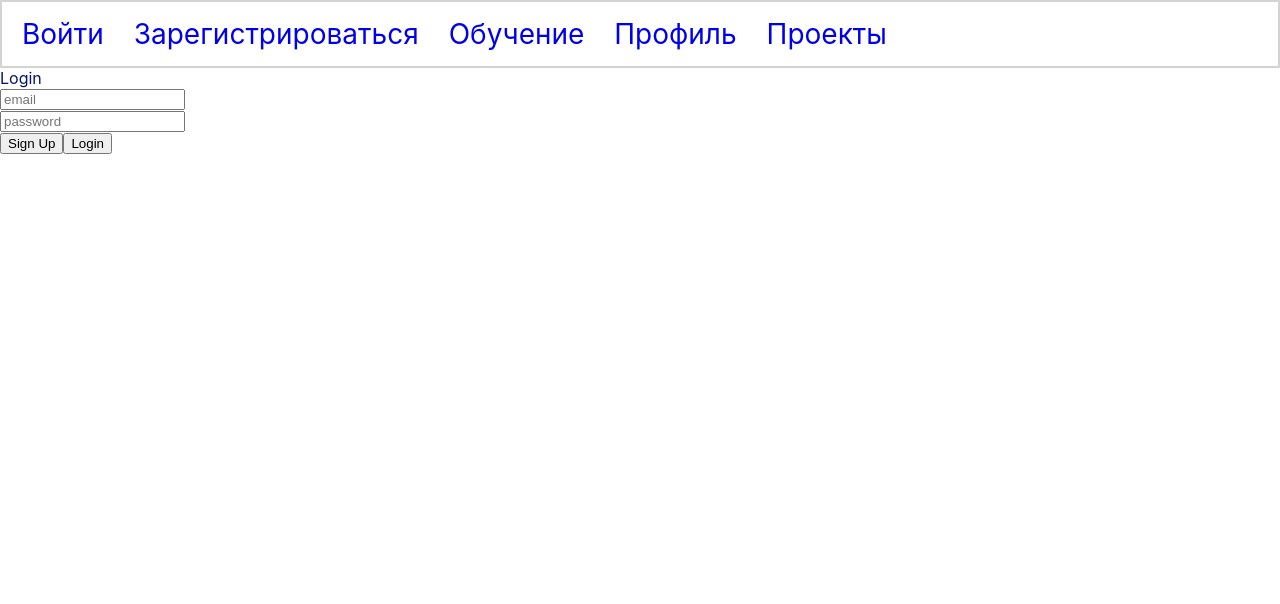
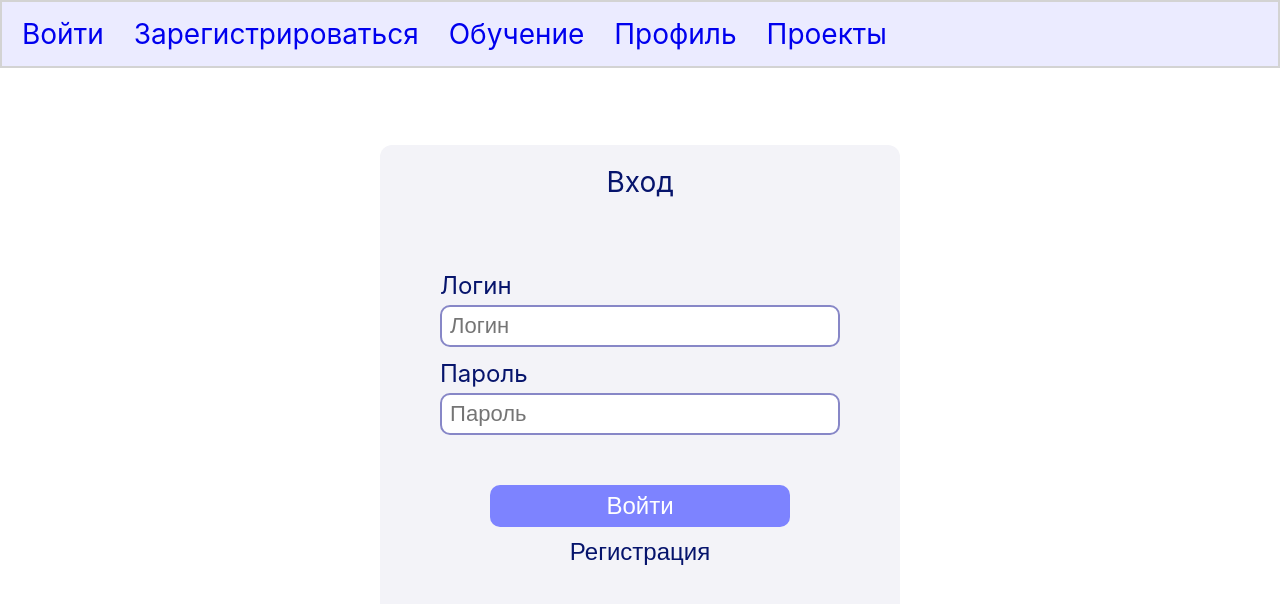
Before and after one commit to ArkhamX2/mind-map, a React (Vite) app in the folder Web/: page /login in a window 1280 px wide. Shown: the top 604 px of the page. Built offline with nearby package versions, Linux system fonts and the light colour scheme.

Commit message:
loginpage

```diff
--- a/Web/src/components/AppRouter.tsx
+++ b/Web/src/components/AppRouter.tsx
@@ -11,7 +11,7 @@ const AppRouter = () => {
   }, [history])
   return (
     <>
-      <div>
+      <div style={{position:"fixed"}}>
         <Navbar />
       </div>
       <Routes>
--- a/Web/src/components/login.tsx
+++ b/Web/src/components/login.tsx
@@ -2,6 +2,7 @@ import axios, { AxiosError } from "axios";
 import { FC, useEffect, useState } from "react"
 import { Link, useNavigate } from 'react-router-dom'
 import { useAppDispatch } from "../utility/hooks";
+import classes from '../styles/login.module.css'
 
 const Login: FC = () => {
         const dispatch = useAppDispatch()
@@ -38,18 +39,26 @@ const Login: FC = () => {
                 })
         }
         return (
-                <main>
-                        <div className="container">
-                                <div className="header">
-                                        <div className="text">Login</div>
+                <main style={{ backgroundColor: "#FFFFFF", width: '100%', height: '100%', padding: "15px", display: 'flex' }}>
+                        <div className="container" style={{
+                                alignSelf: 'center', display: 'flex', marginTop: '80px', flexDirection: 'column', width: '100%', alignItems: 'center',
+
+                        }}>
+                                <div style={{ width: '520px', height: '500px', backgroundColor: '#F3F3F8', display: 'flex', alignItems: 'center', flexDirection: 'column', marginTop: '50px', padding: '10px', borderRadius:'12px' }}>
+                                        <div className="header" style={{ display: 'flex' }}>
+                                                <div className="text" style={{ fontSize: '28px', margin: '10px' }}>Вход</div>
                                         </div>
-                                <div className="inputs">
-                                        <div className="input">
-                                                <input value={data.email} onChange={(e) => setData({ ...data, email: e.target.value })} placeholder="email" type="email"></input>
+
+                                        <div style={{ padding: '50px 50px' }} >
+                                                <div className={classes.InputCon}>
+                                                        <div className={classes.Text}>Логин</div>
+                                                        <input className={classes.Input} value={data.email} onChange={(e) => setData({ ...data, email: e.target.value })} placeholder=" Логин" type="email"></input>
                                                 </div>
-                                        <div className="input">
-                                                <input value={data.password} onChange={(e) => setData({ ...data, password: e.target.value })} placeholder="password" type="password"></input>
+                                                <div className={classes.InputCon}>
+                                                        <div className={classes.Text}>Пароль</div>
+                                                        <input className={classes.Input} value={data.password} onChange={(e) => setData({ ...data, password: e.target.value })} placeholder=" Пароль" type="password"></input>
                                                 </div>
+
                                         </div>
                                         <div>
                                                 {errorText != "" ?
@@ -61,10 +70,12 @@ const Login: FC = () => {
 
                                                         </>}
                                         </div>
-                                <div className="submit-container">
-                                        <button onClick={() => navigate("/registration")} className="submit">Sign Up</button>
-                                        <button onClick={() => login()} className="submit">Login</button>
+                                        <div style={{display:'flex', flexDirection:'column'}}>
+                                                <button onClick={() => login()} className={classes.Button}>Войти</button>
+                                                <button  onClick={() => navigate("/registration")} style={{backgroundColor:'transparent', color:'#06146C', fontSize:'24px', border:'0px solid transparent', marginTop:'10px'}}>Регистрация</button>
                                         </div>
+                                </div>
+
                         </div>
                 </main>
         )
--- a/Web/src/components/navBar.tsx
+++ b/Web/src/components/navBar.tsx
@@ -5,7 +5,8 @@ const Navbar: FC = () => {
     const navigate = useNavigate()
 
     return (
-        <div style={{ display: 'flex', border: '2px solid lightgray', padding: '5px', color: '#371F76', alignSelf: 'flex-start' }}>
+        <header style={{ display: 'flex', border: '2px solid lightgray', padding: '5px', color: '#371F76', alignSelf: 'flex-start', position:'fixed',
+         backgroundColor:"#EBEBFF", width:'100%' }}>
             <Link style={{ margin: '5px 10px', padding: '5px', textAlign: 'center', fontSize: '28px', textDecoration: 'none' }} to='/login'>
                 Войти</Link>
             <Link style={{ margin: '5px 10px', padding: '5px', textAlign: 'center', fontSize: '28px', textDecoration: 'none' }} to='/registration'>
@@ -16,7 +17,7 @@ const Navbar: FC = () => {
                 Профиль</Link>
             <Link style={{ margin: '5px 10px', padding: '5px', textAlign: 'center', fontSize: '28px', textDecoration: 'none' }} to='/projects'>
                 Проекты</Link>
-        </div>
+        </header>
 
     )
 }
--- a/Web/src/components/profile.tsx
+++ b/Web/src/components/profile.tsx
@@ -219,9 +219,9 @@ const testCourseTagData = [
 
 const Profile: FC = () => {
     return (
-        <main style={{ backgroundColor: "#FFFFFF" }}>
-            <div style={{ margin: '0 160px' }}>
-                <div className="profileinfo" style={{ width: "100%", height: '100%', display: "flex", flexDirection: 'row' }}>
+        <main style={{ backgroundColor: "#FFFFFF"}}>
+            <div style={{ margin: '0 160px', overflowY:'auto'  }}>
+                <div className="profileinfo" style={{ width: "100%", height: '100%', display: "flex", flexDirection: 'row', marginTop:'70px' }}>
                     <div className="logo" style={{ width: '300px', height: '300px', backgroundColor: 'lightgray', borderRadius: '15px', margin: '10px 15px' }}>
                     </div>
                     <div className="descrcontainer" style={{ margin: '10px' }}>
--- a/Web/src/components/projects.tsx
+++ b/Web/src/components/projects.tsx
@@ -7,7 +7,7 @@ const Projects: FC = () => {
     return (
         <main style={{ backgroundColor: "#FFFFFF", width: '100%', height: '100%', padding: "15px" }}>
             <div style={{display:'flex', flexDirection:'column'}}>
-                <div className="searchcontainer" style={{ width: "100%", height: '100%', display: "flex", flexDirection: 'column' }}>
+                <div className="searchcontainer" style={{ width: "100%", height: '100%', display: "flex", flexDirection: 'column', marginTop:'70px' }}>
                     <div className="searchbarcontainer" style={{ display: 'inline-flex', justifyContent: 'space-between', alignSelf:'center' }}>
                         <div className="searchbar" style={{ justifySelf: 'start' }}>
                             <input type="text" style={{
--- a/Web/src/components/registration.tsx
+++ b/Web/src/components/registration.tsx
@@ -44,6 +44,7 @@ const Registration: FC = () => {
     }
     return (
         <div className="container">
+            <div>
             <div className="header">
                 <div className="text">Sign Up</div>
             </div>
@@ -72,6 +73,8 @@ const Registration: FC = () => {
                 <button onClick={() => register()} className="submit">Sign Up</button>
                 <button onClick={() => navigate("/login")} className="submit">Login</button>
             </div>
+            </div>
+
         </div>
     )
 }
--- /dev/null
+++ b/Web/src/styles/login.module.css
@@ -0,0 +1,26 @@
+.Text{
+        font-size: 24px;
+}
+.Input{
+        font-size: 22px;
+        width: 400px;
+        height: 42px;
+        border-radius: 10px;
+        background-color: white;
+        border: 2px solid #8787C7;
+        margin-top: 5px;
+}
+.InputCon{
+        margin-top: 12px;
+        display:flex;
+        flex-direction: column;
+}
+.Button{
+         width: 300px;
+         height: 42px;
+         background-color: #7D83FF;
+         color: white;
+         border: 0px solid transparent;
+         border-radius: 10px;
+         font-size: 24px;
+}
```
Lines whose indentation alone changed are shown as unchanged.
